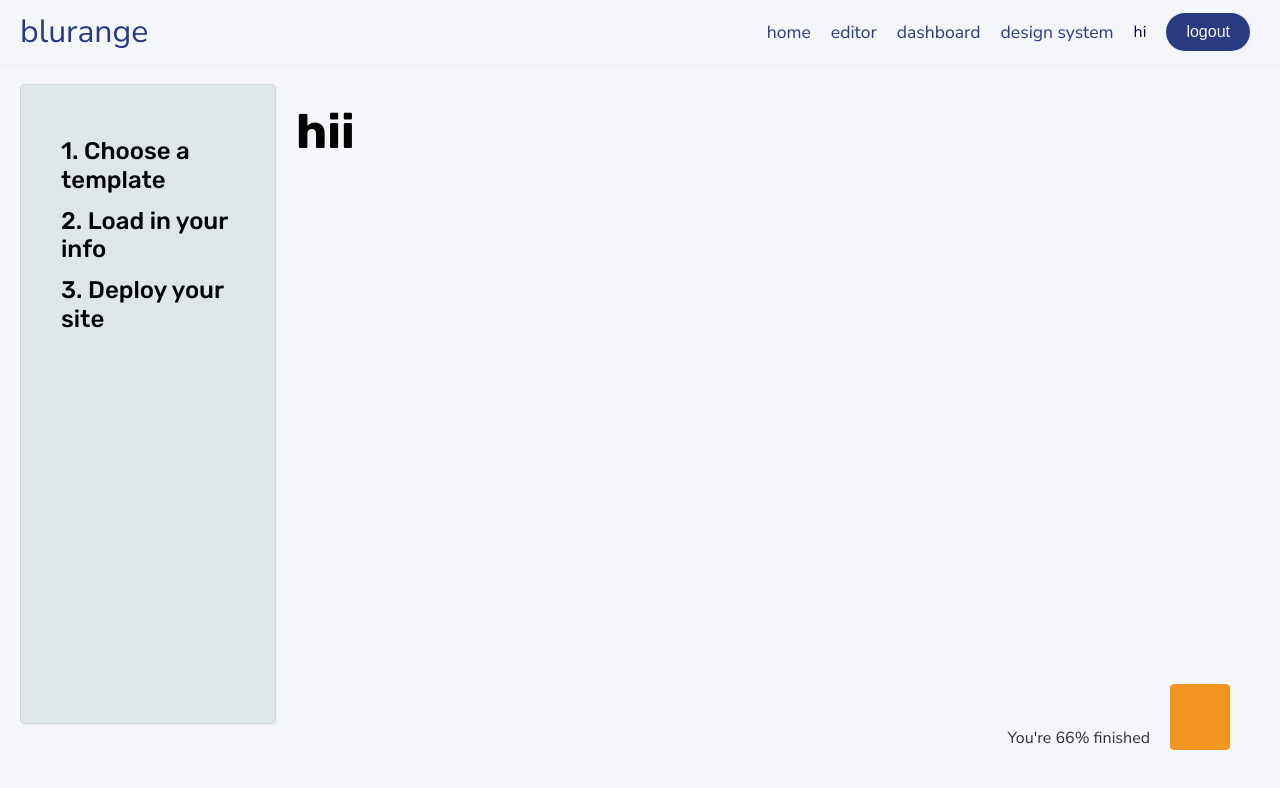
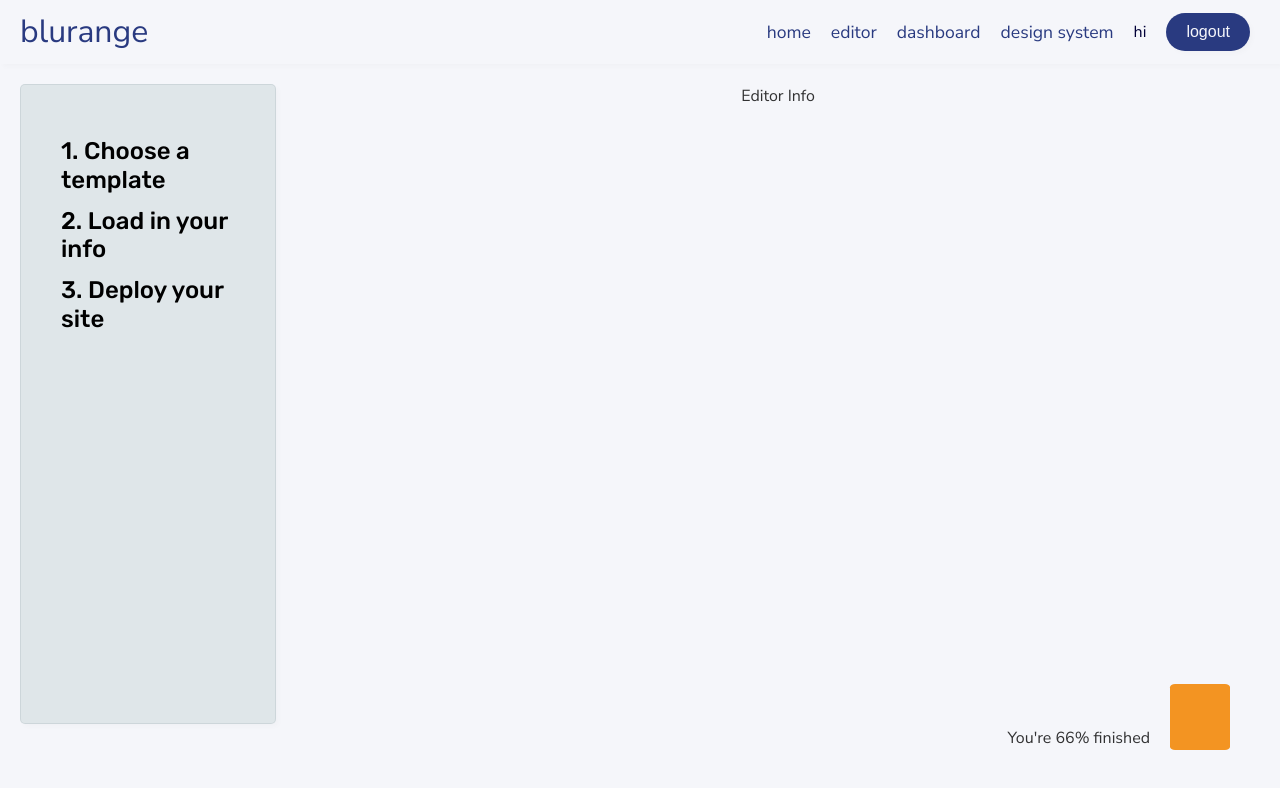
Before and after one commit to Lhnozaki/blurange, a React (Create React App) app: page /editor in a window 1280 px wide. Both pictures are taken after a click on the element "2. Load in your info". Shown: the top 788 px of the page. Built offline with nearby package versions, Linux system fonts and the light colour scheme.

Commit message:
creates separate components for each editor view

```diff
--- a/src/Components/EditorComponents/Editor/Editor.jsx
+++ b/src/Components/EditorComponents/Editor/Editor.jsx
@@ -3,6 +3,7 @@ import styles from './Editor.module.scss';
 import Timeline from '../Timeline';
 import Sidebar from '../Sidebar';
 import EditorView from '../EditorView';
+
 
 const Editor = () => {
     const [editorStatus, setEditorStatus] = useState(0);
--- /dev/null
+++ b/src/Components/EditorComponents/EditorDeploy/EditorDeploy.jsx
@@ -0,0 +1,9 @@
+import React from 'react'
+
+const EditorDeploy = () => {
+    return (
+        <div>Editor Deploy</div>
+    )
+}
+
+export default EditorDeploy;
--- /dev/null
+++ b/src/Components/EditorComponents/EditorDeploy/index.js
@@ -0,0 +1,2 @@
+import EditorDeploy from './EditorDeploy';
+export default EditorDeploy;
--- a/src/Components/EditorComponents/EditorInfo/EditorInfo.jsx
+++ b/src/Components/EditorComponents/EditorInfo/EditorInfo.jsx
@@ -0,0 +1,9 @@
+import React from 'react';
+
+const EditorInfo = () => {
+    return (
+        <div>Editor Info</div>
+    )
+}
+
+export default EditorInfo;
--- a/src/Components/EditorComponents/EditorInfo/index.js
+++ b/src/Components/EditorComponents/EditorInfo/index.js
@@ -0,0 +1,2 @@
+import EditorInfo from './EditorInfo';
+export default EditorInfo;
--- a/src/Components/EditorComponents/EditorView/EditorView.jsx
+++ b/src/Components/EditorComponents/EditorView/EditorView.jsx
@@ -1,15 +1,17 @@
 import React from 'react';
 import styles from './EditorView.module.scss';
 import EditorTemplates from '../EditorTemplates';
+import EditorInfo from '../EditorInfo';
+import EditorDeploy from '../EditorDeploy';
 
 const EditorView = ({ editorStatus }) => {
     function renderEditorStatus() {
         if (editorStatus === 0) {
             return <EditorTemplates />;
         } else if (editorStatus === 1) {
-            return <h1>hii</h1>
+            return <EditorInfo />
         } else {
-            return <h1>deploy</h1>
+            return <EditorDeploy />
         }
     }
 
```
